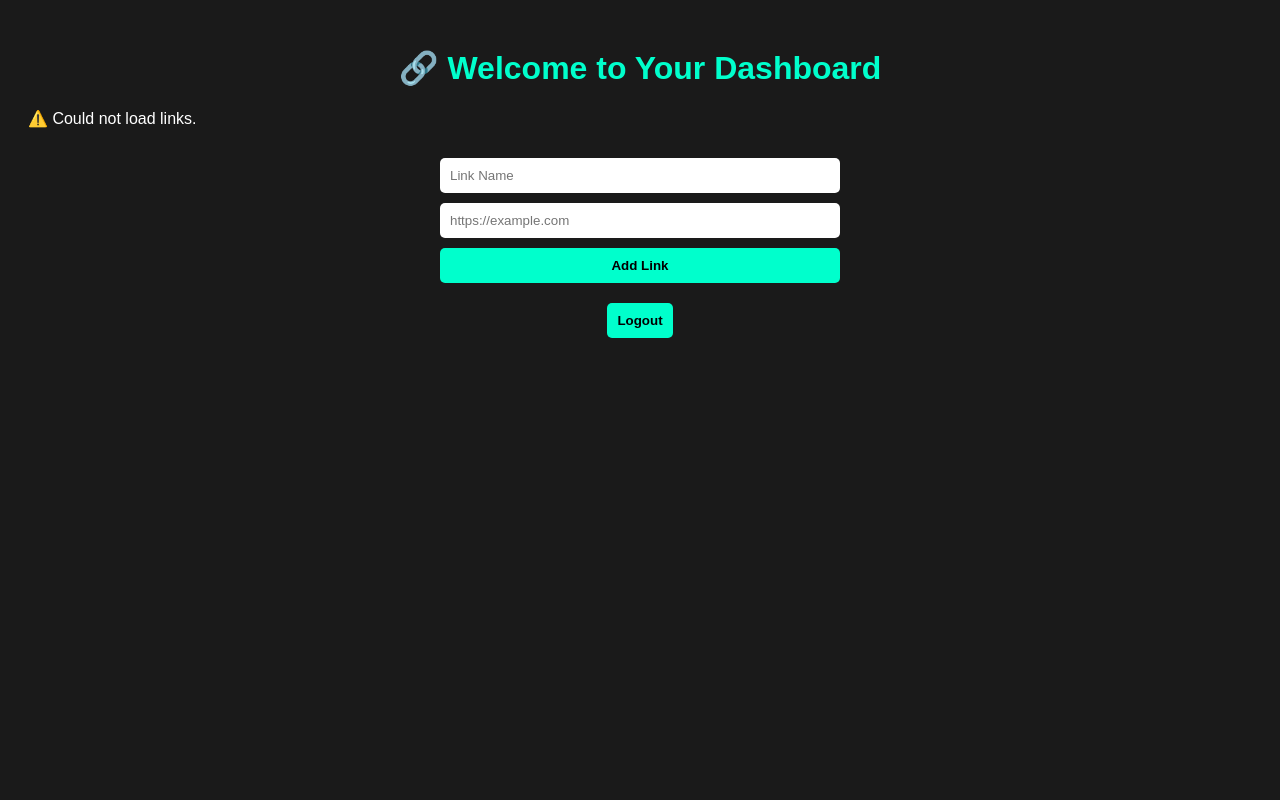
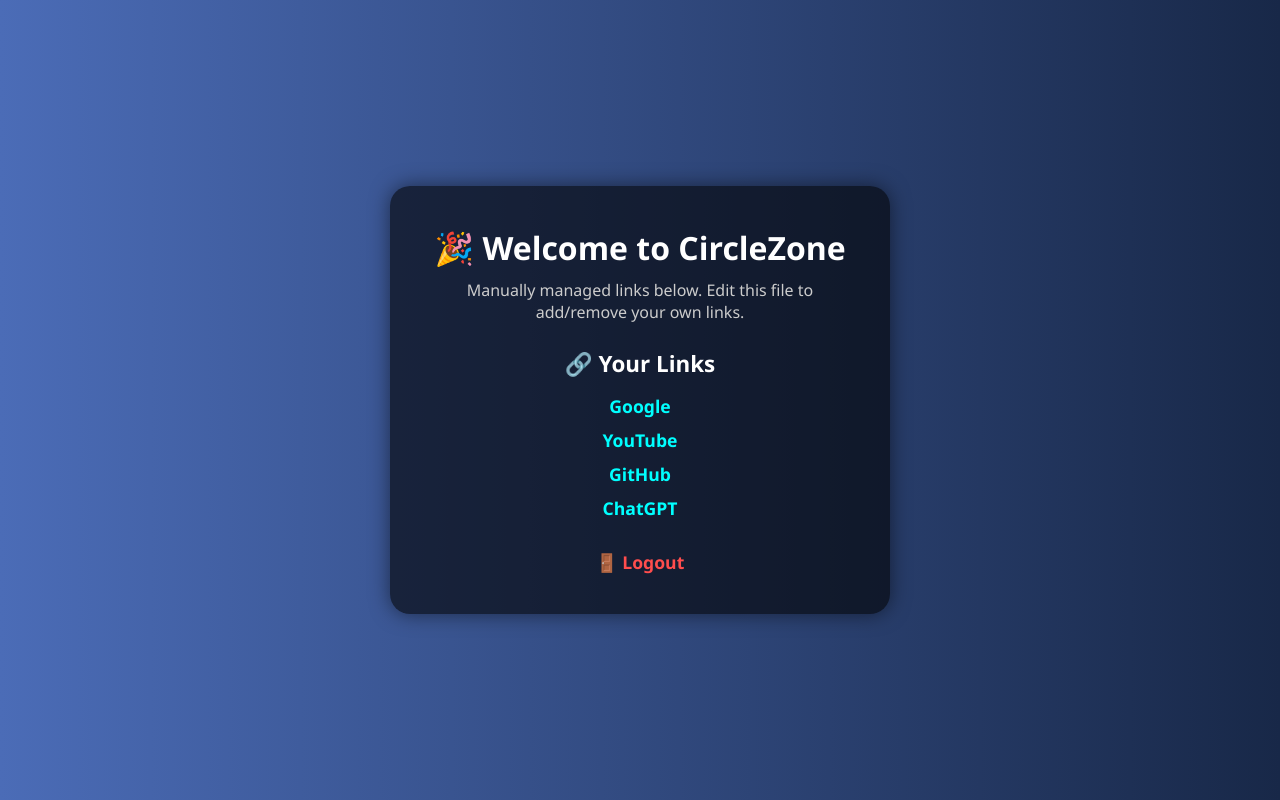
Before and after one commit to aryan-0988/circlezone, a website: page dashboard.html in a window 1280 px wide. Drawn offline with Linux system fonts and the light colour scheme; no server answers.

Commit message:
final update

```diff
--- a/dashboard.html
+++ b/dashboard.html
@@ -2,109 +2,114 @@
 <html lang="en">
 <head>
   <meta charset="UTF-8" />
-  <meta name="viewport" content="width=device-width, initial-scale=1.0"/>
+  <meta name="viewport" content="width=device-width, initial-scale=1.0" />
   <title>CircleZone Dashboard</title>
 
+</head>
 <style>
-    body {
-      font-family: Arial, sans-serif;
-      background: #1a1a1a;
-      color: #fff;
-      padding: 20px;
+  /* General reset */
+* {
+  margin: 0;
+  padding: 0;
+  box-sizing: border-box;
 }
 
-    h1 {
-      color: #00ffcc;
-      text-align: center;
-    }
-
-    #linkContainer {
-      margin-top: 20px;
-    }
-
-    .link-item {
-      background: #2c2c2c;
-      margin-bottom: 10px;
-      padding: 10px;
-      border-radius: 6px;
+/* Body styling */
+body {
+  font-family: "Segoe UI", Tahoma, Geneva, Verdana, sans-serif;
+  background: linear-gradient(to right, #4b6cb7, #182848);
+  color: #fff;
+  min-height: 100vh;
   display: flex;
-      justify-content: space-between;
+  justify-content: center;
   align-items: center;
 }
 
-    .link-item a {
+/* Dashboard container */
+.dashboard-container {
+  background-color: rgba(0, 0, 0, 0.6);
+  padding: 40px;
+  border-radius: 20px;
+  max-width: 500px;
+  width: 90%;
+  text-align: center;
+  box-shadow: 0 0 20px rgba(0, 0, 0, 0.5);
+}
+
+/* Heading */
+.dashboard-container h1 {
+  font-size: 2rem;
+  margin-bottom: 10px;
+}
+
+.dashboard-container p {
+  margin-bottom: 25px;
+  font-size: 1rem;
+  color: #ccc;
+}
+
+/* Links */
+.links h2 {
+  margin-bottom: 15px;
+  font-size: 1.4rem;
+}
+
+.links ul {
+  list-style: none;
+  padding: 0;
+}
+
+.links li {
+  margin: 10px 0;
+}
+
+.links a {
   color: #00ffff;
   text-decoration: none;
   font-weight: bold;
+  font-size: 1.1rem;
+  transition: color 0.3s ease;
 }
 
-    .link-item button {
-      background: transparent;
-      border: none;
-      cursor: pointer;
-      font-size: 16px;
-      margin-left: 8px;
+.links a:hover {
   color: #ffcc00;
 }
 
-    form {
+/* Logout link */
+.logout {
   margin-top: 30px;
-      display: flex;
-      flex-direction: column;
-      gap: 10px;
-      max-width: 400px;
-      margin-left: auto;
-      margin-right: auto;
 }
 
-    input[type="text"],
-    input[type="url"] {
-      padding: 10px;
-      border-radius: 5px;
-      border: none;
-      outline: none;
+.logout a {
+  color: #ff4d4d;
+  text-decoration: none;
+  font-weight: bold;
+  font-size: 1.1rem;
 }
 
-    button[type="submit"],
-    #logoutBtn {
-      padding: 10px;
-      border: none;
-      border-radius: 5px;
-      background: #00ffcc;
-      color: #000;
-      cursor: pointer;
-      font-weight: bold;
-      transition: background 0.3s;
+.logout a:hover {
+  color: #ffffff;
 }
 
-    button[type="submit"]:hover,
-    #logoutBtn:hover {
-      background: #00ccaa;
-    }
+</style>
+<body>
+  <div class="dashboard-container">
+    <h1>🎉 Welcome to CircleZone</h1>
+    <p>Manually managed links below. Edit this file to add/remove your own links.</p>
 
-    #logoutBtn {
-      margin-top: 20px;
-      display: block;
-      margin-left: auto;
-      margin-right: auto;
-    }
-  </style>
-</head>
-<body>
-  <h1>🔗 Welcome to Your Dashboard</h1>
-
-  <div id="linkContainer">
-    <!-- Links will be loaded here -->
+    <div class="links">
+      <h2>🔗 Your Links</h2>
+      <ul>
+        <li><a href="https://www.google.com" target="_blank">Google</a></li>
+        <li><a href="https://www.youtube.com" target="_blank">YouTube</a></li>
+        <li><a href="https://github.com" target="_blank">GitHub</a></li>
+        <li><a href="https://chat.openai.com" target="_blank">ChatGPT</a></li>
+      </ul>
     </div>
 
-  <form id="addLinkForm">
-    <input type="text" name="name" placeholder="Link Name" required />
-    <input type="url" name="url" placeholder="https://example.com" required />
-    <button type="submit">Add Link</button>
-  </form>
-
-  <button id="logoutBtn">Logout</button>
-
-  <script src="dashhboard.js"></script>
+    <div class="logout">
+      <a href="/logout">🚪 Logout</a>
+    </div>
+  </div>
 </body>
 </html>
```
Also changed, not shown: server.js (+9 -89 lines). Lines whose indentation alone changed are shown as unchanged.
